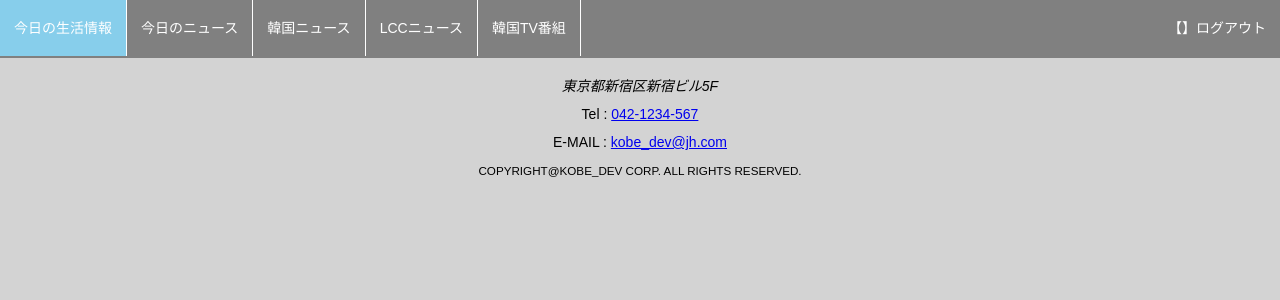
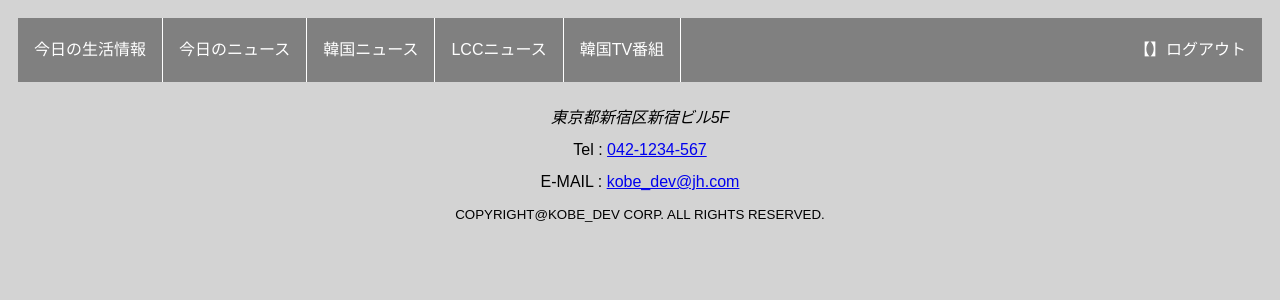
Before and after one commit to tigerinjapan/bot-repo, a FastAPI app: template templates/result.html in a window 1280 px wide. Shown: the top 300 px of the page. Run offline with FastAPI, Linux system fonts and the light colour scheme; the template is opened without the code that fills it, so the values that code supplies are empty.

Commit message:
20250227#5_modify
modify layout

```diff
--- a/apps/main.py
+++ b/apps/main.py
@@ -24,8 +24,8 @@ def main():
         # 毎日指定された時間に実行
         schedule.every().day.at(JOB_SCHEDULE_TIME).do(daily_news)
 
-        # 毎日4時間毎に実行
-        schedule.every(4).hours.do(update_news)
+        # 毎日1時間毎に実行
+        schedule.every().hour.do(update_news)
 
         while True:
             # 保留中のジョブを実行
--- a/templates/css/style.css
+++ b/templates/css/style.css
@@ -1,12 +1,12 @@
 /*全体の設定*/
 body {
-	margin: 0px;
-	padding: 0px;
+	margin: 5x;
+	padding: 10px;
 	/*全体の文字色*/
 	color: black;
 	/*フォント種類*/
 	font-family: "メイリオ", "Meiryo", "MS PGothic", sans-serif;
-	font-size: 14px;
+	font-size: 16px;
 	/*行間*/
 	line-height: 2;
 	/*背景色*/
@@ -17,7 +17,7 @@ body {
 input,
 button,
 select {
-	font-size: 14px;
+	font-size: 16px;
 	font-family: "Meiryo";
 	text-align: center;
 	outline: none;
@@ -50,13 +50,22 @@ img {
 
 .searchResult {
 	border-collapse: collapse;
-	border: 1px gray solid;
-	padding: 0px 0px;
+	border: 0px gray solid;
+	padding: 2px 0px;
 	width: auto;
 	height: auto;
 	display: flex;
 	/* overflow: scroll; */
 	margin-inline: auto;
+}
+
+.searchResult th {
+	color: black;
+	background-color: lightsteelblue;
+}
+
+.thNo {
+	text-align: center;
 }
 
 .searchResult th,
@@ -99,7 +108,7 @@ img {
 	display: block;
 	color: white;
 	text-align: center;
-	padding: 14px 14px;
+	padding: 16px 16px;
 	text-decoration: none;
 	transition: all .3s;
 }
@@ -113,18 +122,18 @@ img {
 	height: 320px;
 	margin: auto;
 	font-family: "Meiryo";
-	font-size: 14px;
+	font-size: 16px;
 	text-align: center;
 }
 
 footer {
 	/* padding: 0px 20px; */
-	font-size: 14px;
+	font-size: 16px;
 	text-align: center;
 }
 
 /*共通のメディアクエリ設定*/
-@media screen and (max-width:640px) {
+@media screen and (max-width:480px) {
 	body {
 		font-size: 4vw;
 	}
--- a/templates/result.html
+++ b/templates/result.html
@@ -23,7 +23,7 @@
         <table>
             <thead>
                 <tr>
-                    <th>No</th>
+                    <th id="thNo">No</th>
                     {% for col in col_list %}
                     <th>{{ col|e }}</th>
                     {% endfor %}
```
Also changed, not shown: output/jpeg/today.jpeg (added).
